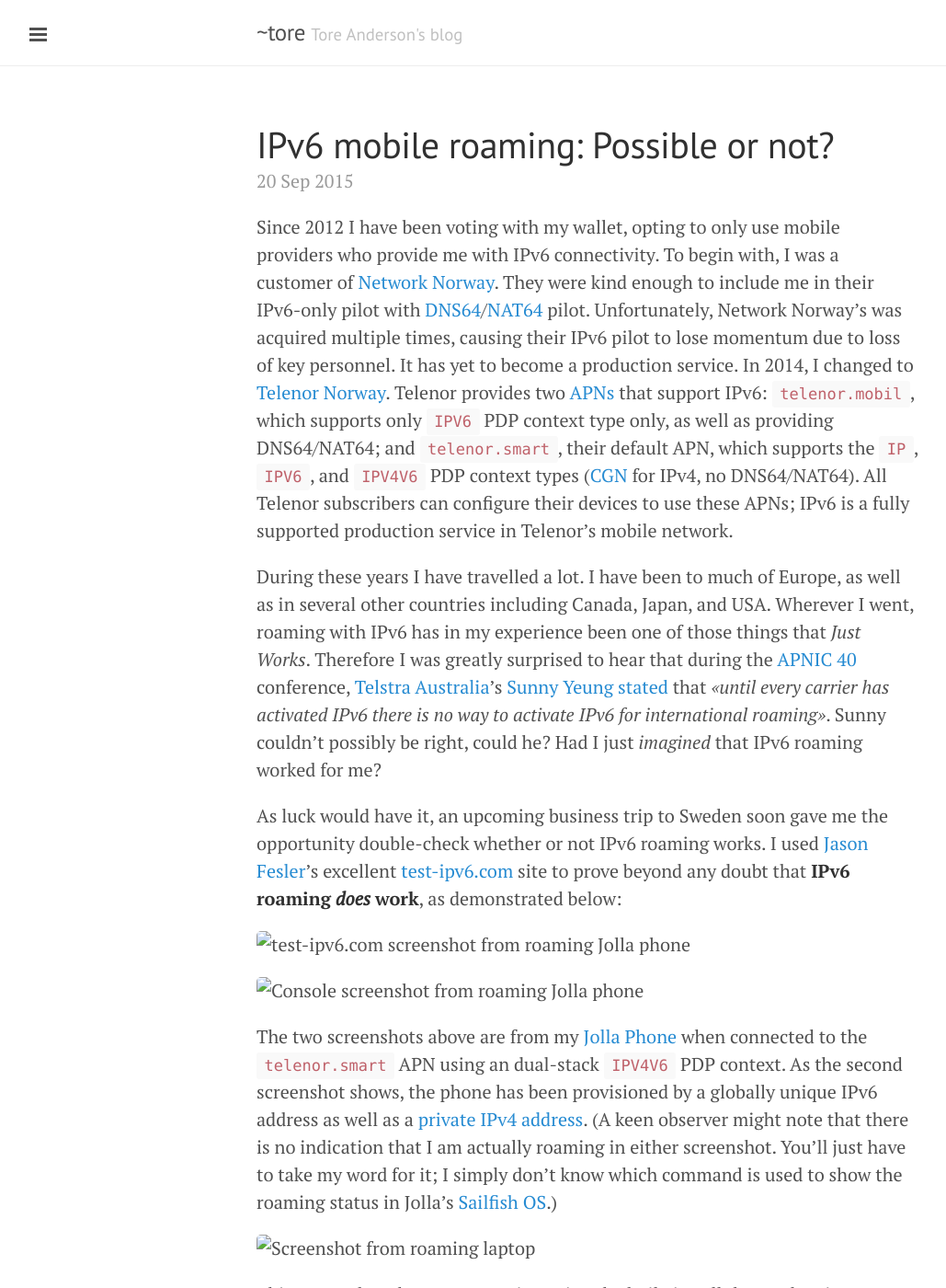
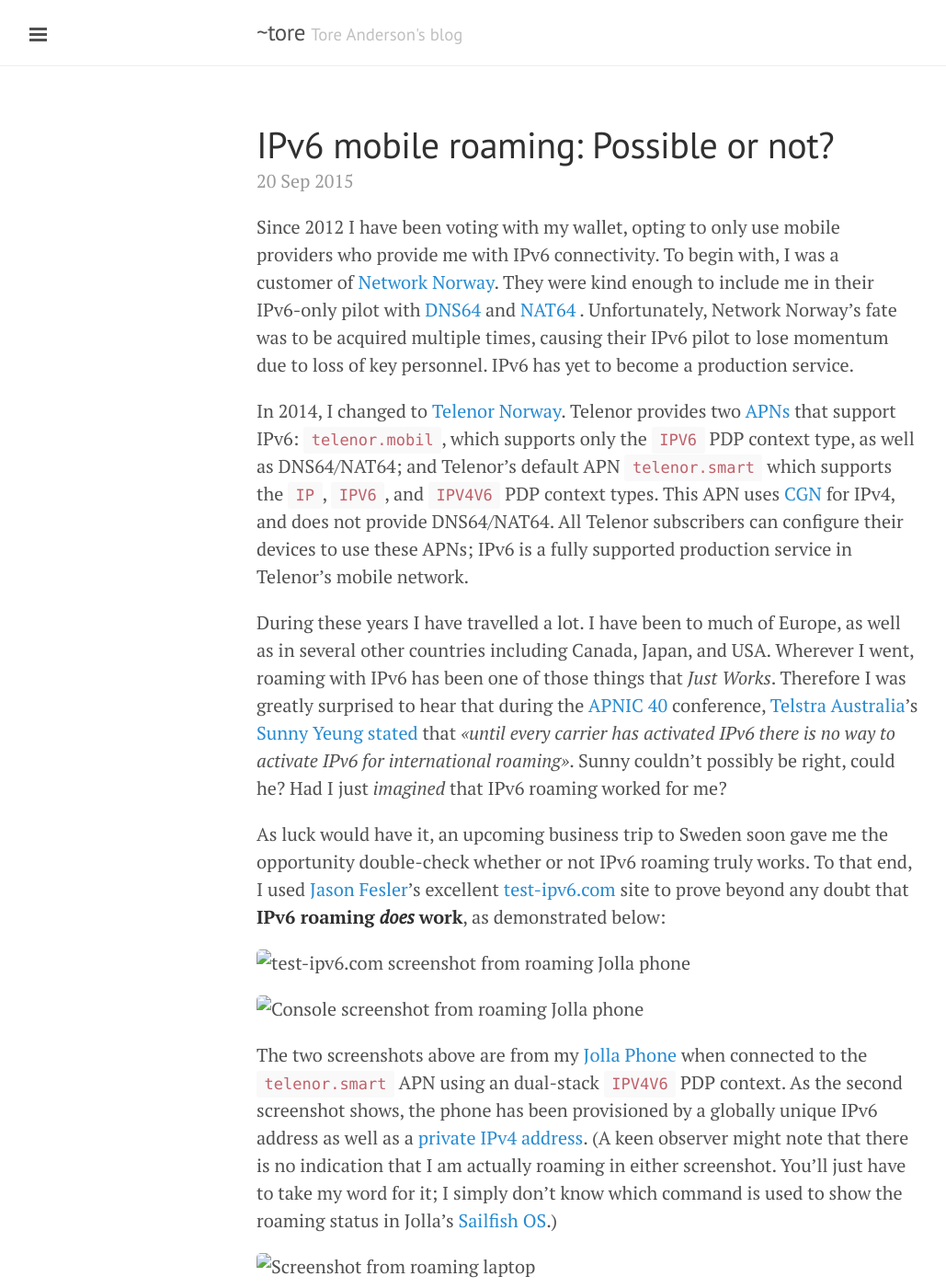
Before and after one commit to toreanderson/toreanderson.github.io, a Jekyll site: the page built from _posts/2015-09-20-ipv6-mobile-roaming-possible-or-not.markdown, in a window 1280 px wide and 1400 px high. Shown: the whole window at 92% size, without its empty margins (1-1030 px from the left). Built offline with Jekyll 4.4.1, drawn with Linux system fonts in a browser that asks for light colours; Markdown is read by kramdown in place of the engine named in the settings; some of the changed text lies outside the part shown.

Commit message:
more fixes

```diff
--- a/_posts/2015-09-20-ipv6-mobile-roaming-possible-or-not.markdown
+++ b/_posts/2015-09-20-ipv6-mobile-roaming-possible-or-not.markdown
@@ -8,23 +8,26 @@
 providers who provide me with IPv6 connectivity. To begin with, I was a
 customer of [Network Norway](https://en.wikipedia.org/wiki/Network_Norway).
 They were kind enough to include me in their IPv6-only pilot with
-[DNS64](http://tools.ietf.org/html/rfc6147)/[NAT64](http://tools.ietf.org/html/rfc6146)
-pilot. Unfortunately, Network Norway's was acquired multiple times, causing
-their IPv6 pilot to lose momentum due to loss of key personnel. It has yet to
-become a production service. In 2014, I changed to [Telenor
-Norway](http://www.telenor.no). Telenor provides two
-[APNs](https://en.wikipedia.org/wiki/Access_Point_Name) that support IPv6:
-`telenor.mobil`, which supports only `IPV6` PDP context type only, as well as
-providing DNS64/NAT64; and `telenor.smart`, their default APN, which supports
-the `IP`, `IPV6`, and `IPV4V6` PDP context types
-([CGN](https://en.wikipedia.org/wiki/Carrier-grade_NAT) for IPv4, no
-DNS64/NAT64). All Telenor subscribers can configure their devices to use these
-APNs; IPv6 is a fully supported production service in Telenor's mobile network.
+[DNS64](http://tools.ietf.org/html/rfc6147) and
+[NAT64](http://tools.ietf.org/html/rfc6146) . Unfortunately, Network Norway's
+fate was to be acquired multiple times, causing their IPv6 pilot to lose
+momentum due to loss of key personnel. IPv6 has yet to become a production
+service.
+
+In 2014, I changed to [Telenor Norway](http://www.telenor.no). Telenor provides
+two [APNs](https://en.wikipedia.org/wiki/Access_Point_Name) that support IPv6:
+`telenor.mobil`, which supports only the `IPV6` PDP context type, as well as
+DNS64/NAT64; and Telenor's default APN `telenor.smart` which supports the `IP`,
+`IPV6`, and `IPV4V6` PDP context types. This APN uses
+[CGN](https://en.wikipedia.org/wiki/Carrier-grade_NAT) for IPv4, and does not
+provide DNS64/NAT64. All Telenor subscribers can configure their devices to use
+these APNs; IPv6 is a fully supported production service in Telenor's mobile
+network.
 
 During these years I have travelled a lot. I have been to much of Europe, as
 well as in several other countries including Canada, Japan, and USA. Wherever I
-went, roaming with IPv6 has in my experience been one of those things that
-*Just Works*. Therefore I was greatly surprised to hear that during the [APNIC
+went, roaming with IPv6 has been one of those things that *Just Works*.
+Therefore I was greatly surprised to hear that during the [APNIC
 40](https://conference.apnic.net/40) conference, [Telstra
 Australia](https://www.telstra.com.au/)'s [Sunny
 Yeung](https://www.linkedin.com/in/xevious)
@@ -34,8 +37,8 @@
 *imagined* that IPv6 roaming worked for me?
 
 As luck would have it, an upcoming business trip to Sweden soon gave me the
-opportunity double-check whether or not IPv6 roaming works. I used [Jason
-Fesler](https://twitter.com/jasonfesler)'s excellent
+opportunity double-check whether or not IPv6 roaming truly works. To that end,
+I used [Jason Fesler](https://twitter.com/jasonfesler)'s excellent
 [test-ipv6.com](http://ds.test-ipv6.com) site to prove beyond any doubt that
 **IPv6 roaming** ***does*** **work**, as demonstrated below:
 
```
Also changed, not shown: other parts of _posts/2015-09-20-ipv6-mobile-roaming-possible-or-not.markdown (+7 -7 lines).
